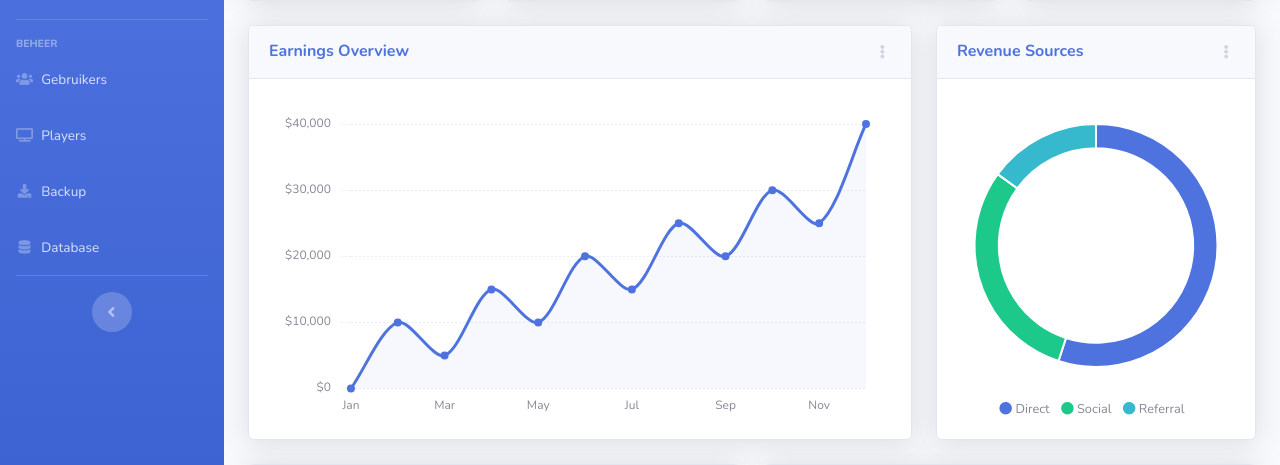
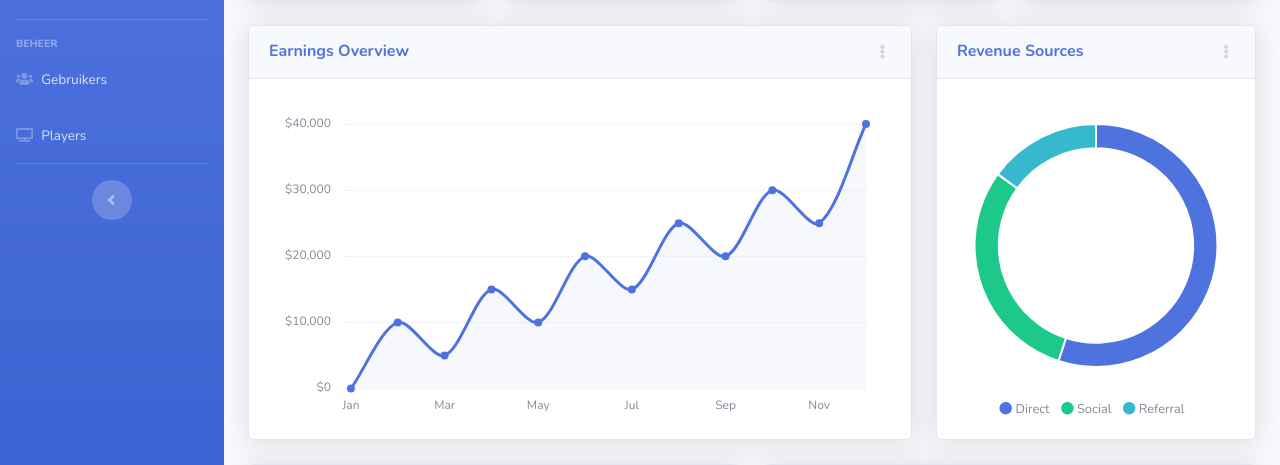
Before and after one commit to Underlyingglitch/piscreen-server, a PHP site: page /index.php in a window 1280 px wide. Shown: the part 253-718 px from the top of the page. Run offline with PHP 8.4, Linux system fonts and the light colour scheme.

Commit message:
Updated sidebar.php

```diff
--- a/webserver/controlpanel/includes/sidebar.php
+++ b/webserver/controlpanel/includes/sidebar.php
@@ -70,23 +70,10 @@
       <span>Gebruikers</span></a>
   </li>
 
-  <li class="nav-item">
-    <a class="nav-link" href="tables.html">
+  <li class="nav-item <?php if ($page === "players") { echo "active"; } ?>">
+    <a class="nav-link" href="players.php">
       <i class="fas fa-fw fa-tv"></i>
       <span>Players</span></a>
-  </li>
-
-  <li class="nav-item">
-    <a class="nav-link" href="tables.html">
-      <i class="fas fa-fw fa-download"></i>
-      <span>Backup</span></a>
-  </li>
-
-  <!-- Nav Item - Tables -->
-  <li class="nav-item">
-    <a class="nav-link" href="tables.html">
-      <i class="fas fa-fw fa-database"></i>
-      <span>Database</span></a>
   </li>
 
   <!-- Divider -->
```
